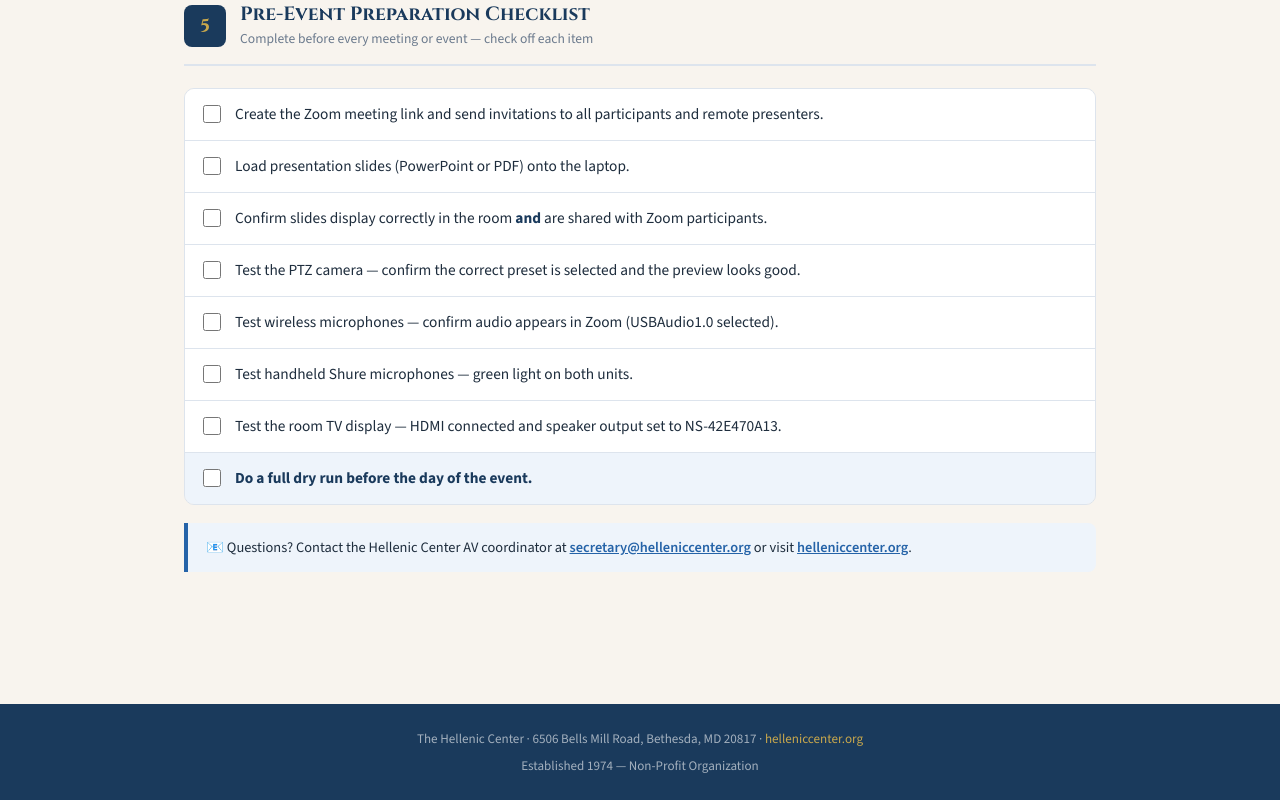
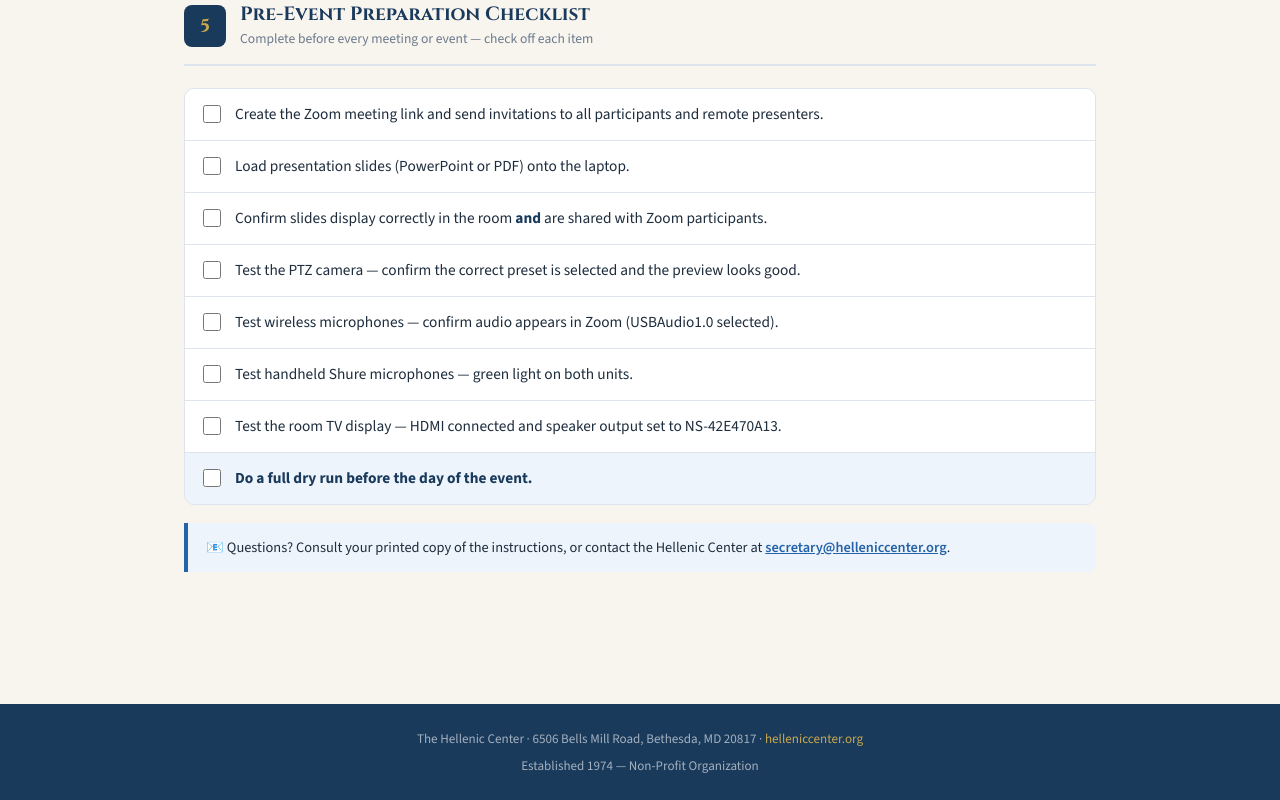
Before and after one commit to sophoclesg/HellenicCenterAV, a plain HTML site: page index.html in a window 1280 px wide. Shown: the part 4629-5429 px from the top of the page. Drawn offline with nearby package versions, Linux system fonts and the light colour scheme.

Commit message:
Revise contact details for Hellenic Center
Updated contact information for the Hellenic Center.

```diff
--- a/index.html
+++ b/index.html
@@ -714,9 +714,8 @@
       </div>
     </div>
     <div class="callout" style="margin-top:18px;">
-      📧 Questions? Contact the Hellenic Center AV coordinator at
-      <a href="mailto:secretary@helleniccenter.org" style="color:var(--blue);font-weight:600;">secretary@helleniccenter.org</a>
-      or visit <a href="https://helleniccenter.org" style="color:var(--blue);font-weight:600;">helleniccenter.org</a>.
+      📧 Questions? Consult your printed copy of the instructions, or contact the Hellenic Center at
+      <a href="mailto:secretary@helleniccenter.org" style="color:var(--blue);font-weight:600;">secretary@helleniccenter.org</a>.
     </div>
   </section>
 
```
